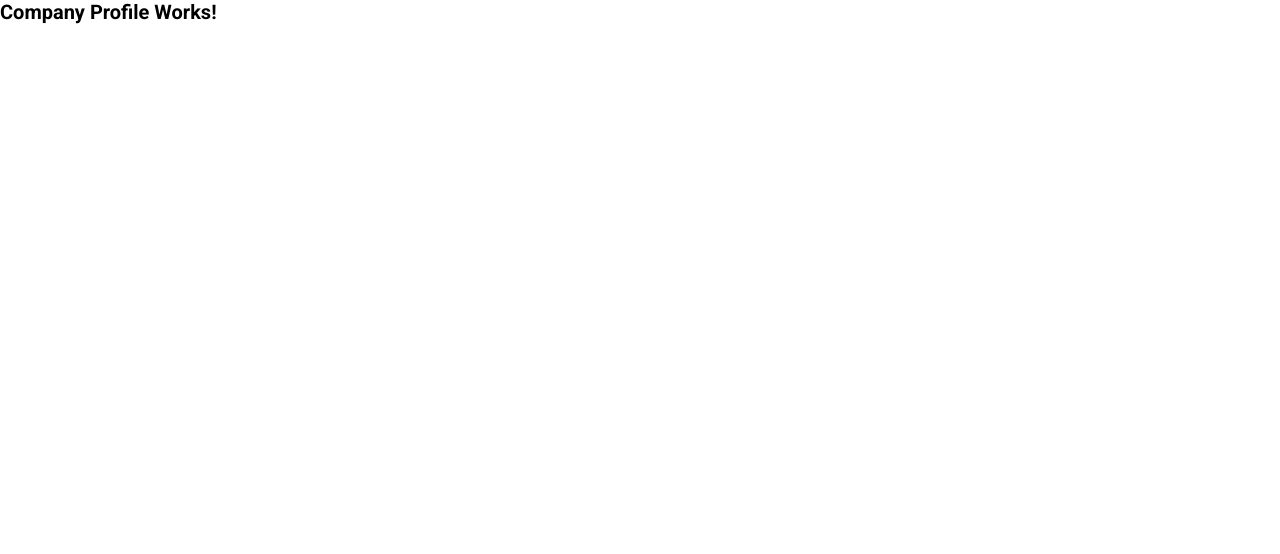
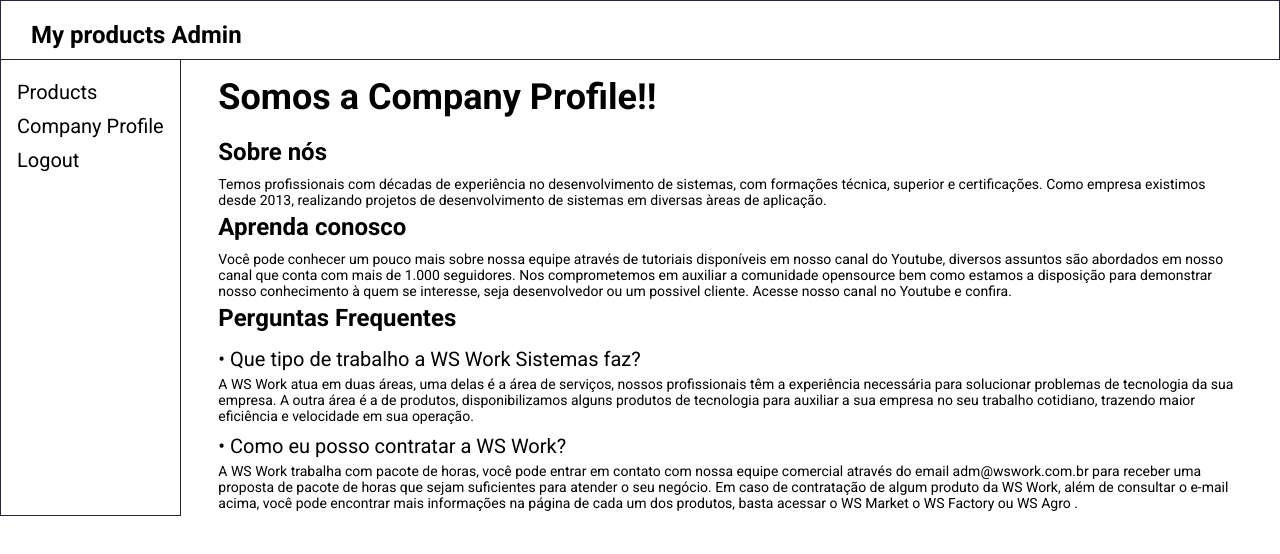
Before and after one commit to ViniciusdePSouza/Ws_Admin, a React (Vite) app: page /profile in a window 1280 px wide. Shown: the top 554 px of the page. Built offline with nearby package versions, Linux system fonts and the light colour scheme.

Commit message:
feature: profile company route done

```diff
--- a/src/Pages/CompanyProfile/index.tsx
+++ b/src/Pages/CompanyProfile/index.tsx
@@ -1,3 +1,58 @@
+import { Header } from "../../components/Header";
+import { Menu } from "../../components/Menu";
+import { Container, Content, ProfileInfo } from "./styles";
+
 export function CompanyProfile() {
-    return <h1>Company Profile Works!</h1>
+  return (
+    <Container>
+      <Header />
+      <Content>
+        <Menu />
+        <ProfileInfo>
+          <h1>Somos a Company Profile!!</h1>
+
+          <h2>Sobre nós</h2>
+          <p>
+            Temos profissionais com décadas de experiência no desenvolvimento de
+            sistemas, com formações técnica, superior e certificações. Como
+            empresa existimos desde 2013, realizando projetos de desenvolvimento
+            de sistemas em diversas àreas de aplicação.
+          </p>
+
+          <h2>Aprenda conosco</h2>
+          <p>
+            Você pode conhecer um pouco mais sobre nossa equipe através de
+            tutoriais disponíveis em nosso canal do Youtube, diversos assuntos
+            são abordados em nosso canal que conta com mais de 1.000 seguidores.
+            Nos comprometemos em auxiliar a comunidade opensource bem como
+            estamos a disposição para demonstrar nosso conhecimento à quem se
+            interesse, seja desenvolvedor ou um possivel cliente. Acesse nosso
+            canal no Youtube e confira.
+          </p>
+
+          <h2>Perguntas Frequentes</h2>
+          <h3>• Que tipo de trabalho a WS Work Sistemas faz?</h3>
+          <p>
+            A WS Work atua em duas áreas, uma delas é a área de serviços, nossos
+            profissionais têm a experiência necessária para solucionar problemas
+            de tecnologia da sua empresa. A outra área é a de produtos,
+            disponibilizamos alguns produtos de tecnologia para auxiliar a sua
+            empresa no seu trabalho cotidiano, trazendo maior eficiência e
+            velocidade em sua operação.
+          </p>
+
+          <h3>• Como eu posso contratar a WS Work?</h3>
+          <p>
+            A WS Work trabalha com pacote de horas, você pode entrar em contato
+            com nossa equipe comercial através do email adm@wswork.com.br para
+            receber uma proposta de pacote de horas que sejam suficientes para
+            atender o seu negócio. Em caso de contratação de algum produto da WS
+            Work, além de consultar o e-mail acima, você pode encontrar mais
+            informações na página de cada um dos produtos, basta acessar o WS
+            Market o WS Factory ou WS Agro .
+          </p>
+        </ProfileInfo>
+      </Content>
+    </Container>
+  );
 }
--- a/src/Pages/CompanyProfile/styles.ts
+++ b/src/Pages/CompanyProfile/styles.ts
@@ -0,0 +1,49 @@
+import { styled } from "styled-components";
+
+export const Container = styled.div`
+  width: 100%;
+  min-height: 100vh;
+`;
+
+export const Content = styled.div`
+  display: flex;
+  justify-content: space-between;
+`;
+
+export const ProfileInfo = styled.div`
+  width: 80%;
+
+  display: flex;
+  flex-direction: column;
+
+  margin: 1.6rem auto 0;
+
+  h1 {
+    font-size: 3.6rem;
+    font-weight: 700;
+
+    margin-bottom: 2rem;
+  }
+
+  h2 {
+    font-size: 2.4rem;
+    font-weight: 700;
+
+    margin-bottom: 1rem;
+  }
+
+  h3 {
+    font-size: 2rem;
+    font-weight: 400;
+
+    margin: .5rem 0;
+  }
+
+  p {
+    font-size: 1.4rem;
+    font-weight: 400;
+
+    margin-bottom: .5rem;
+  }
+
+`;
--- a/src/components/Menu/index.tsx
+++ b/src/components/Menu/index.tsx
@@ -14,7 +14,7 @@
   }
 
   function handleLogout() {
-    localStorage.setItem('@itoddy-role:producer', JSON.stringify({}))
+    localStorage.setItem('e', JSON.stringify({}))
     navigate('/')
   }
 
--- a/src/components/Menu/styles.ts
+++ b/src/components/Menu/styles.ts
@@ -4,7 +4,6 @@
   display: flex;
   align-items: flex-start;
   flex-direction: column;
-  justify-content: center;
 
   gap: 1rem;
 
```
